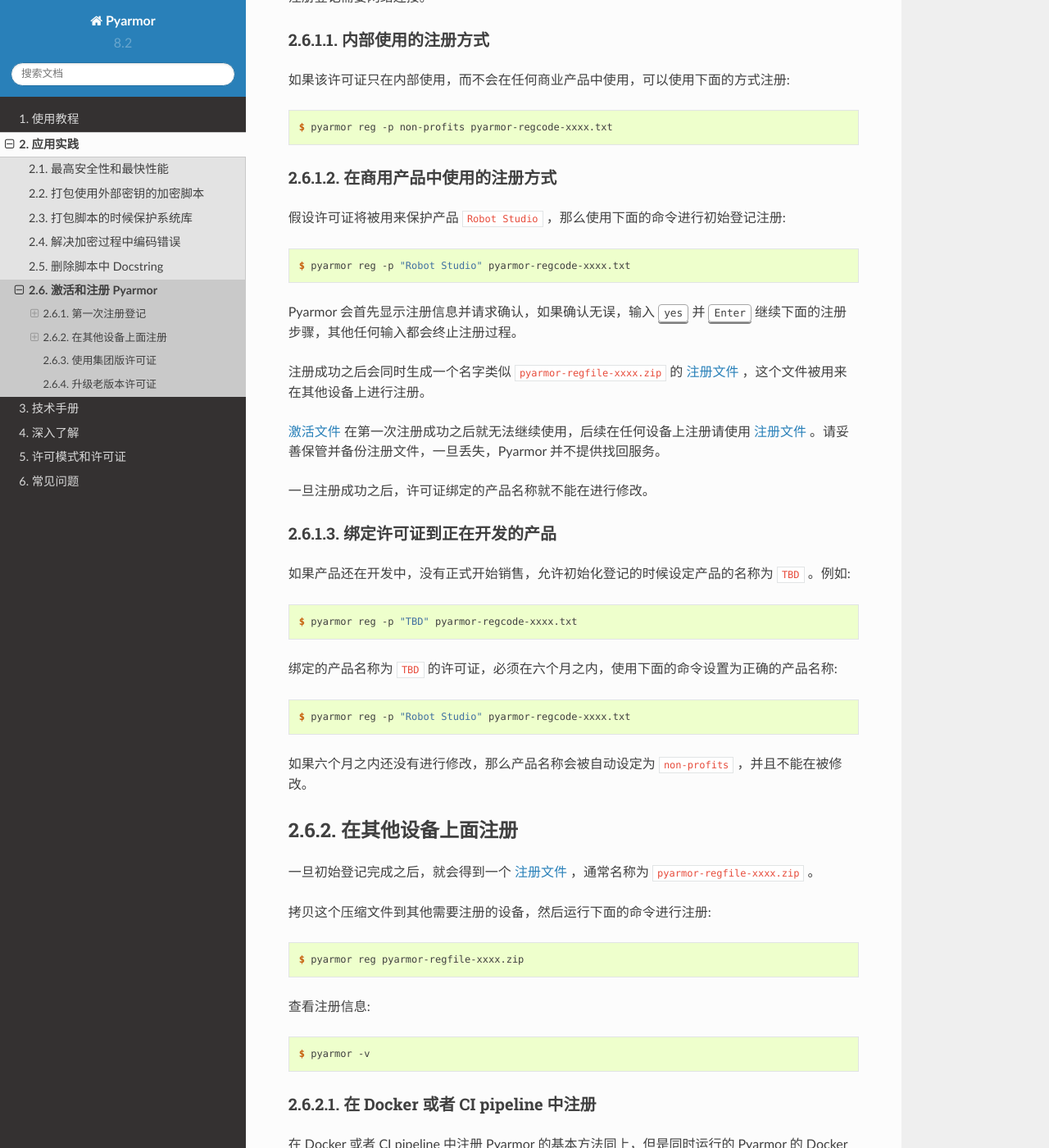
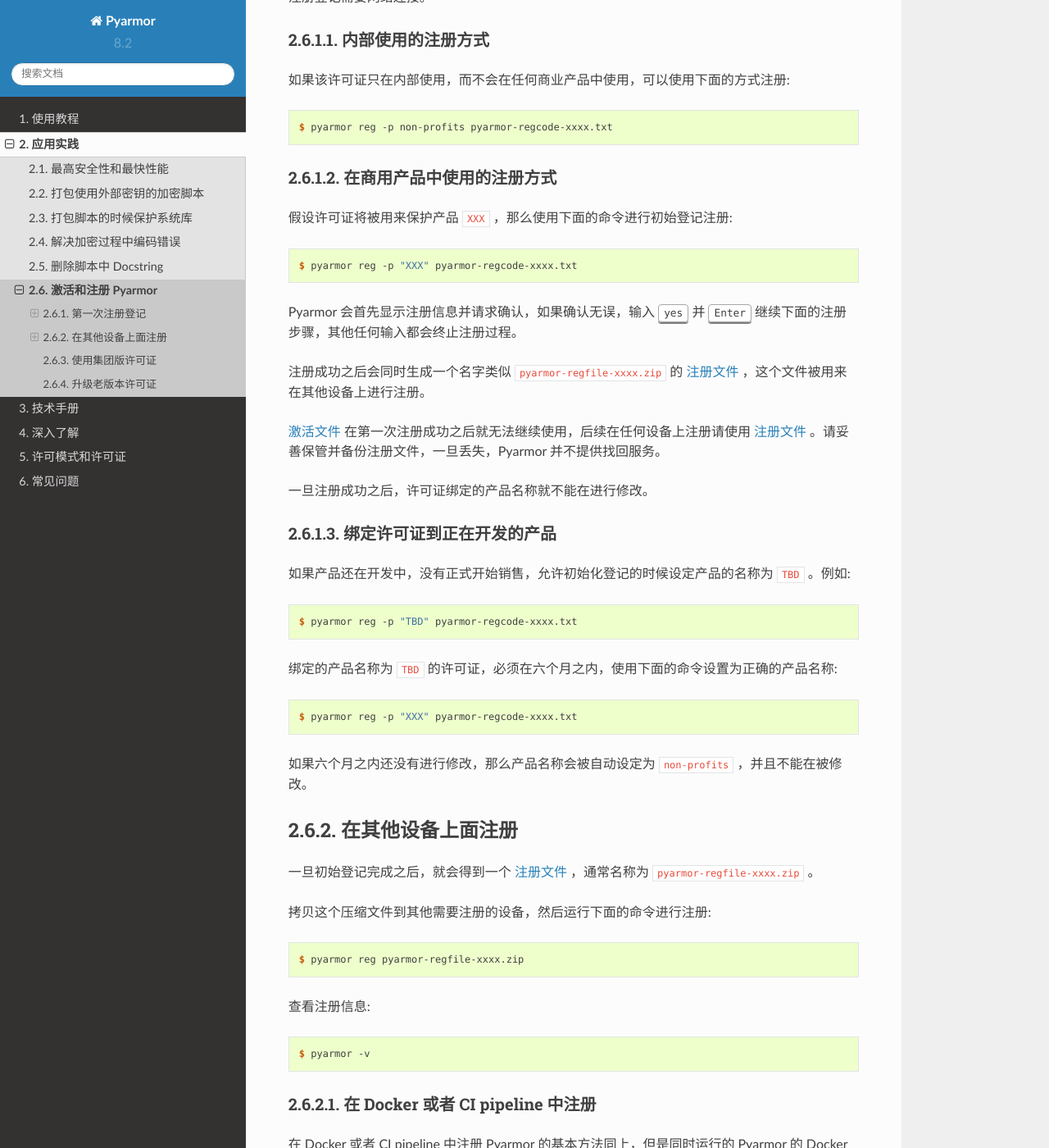
Before and after one commit to dashingsoft/pyarmor-docs-zh, a Sphinx documentation site: the page built from docs/how-to/register.rst, in a window 1280 px wide and 1400 px high, scrolled down 642 px. Shown: the whole window at 82% size. Built offline with Sphinx 7.4.7 and the Read the Docs theme 2.0.0, drawn with Linux system fonts in a browser that asks for light colours; pages that are not in the unit, such as notebooks, are missing from menus.

Commit message:
Refine sample

```diff
--- a/docs/how-to/register.rst
+++ b/docs/how-to/register.rst
@@ -30,9 +30,9 @@
 在商用产品中使用的注册方式
 --------------------------
 
-假设许可证将被用来保护产品 ``Robot Studio`` ，那么使用下面的命令进行初始登记注册::
+假设许可证将被用来保护产品 ``XXX`` ，那么使用下面的命令进行初始登记注册::
 
-    $ pyarmor reg -p "Robot Studio" pyarmor-regcode-xxxx.txt
+    $ pyarmor reg -p "XXX" pyarmor-regcode-xxxx.txt
 
 Pyarmor 会首先显示注册信息并请求确认，如果确认无误，输入 :kbd:`yes` 并 :kbd:`Enter` 继续下面的注册步骤，其他任何输入都会终止注册过程。
 
@@ -51,7 +51,7 @@
 
 绑定的产品名称为 ``TBD`` 的许可证，必须在六个月之内，使用下面的命令设置为正确的产品名称::
 
-    $ pyarmor reg -p "Robot Studio" pyarmor-regcode-xxxx.txt
+    $ pyarmor reg -p "XXX" pyarmor-regcode-xxxx.txt
 
 如果六个月之内还没有进行修改，那么产品名称会被自动设定为 ``non-profits`` ，并且不能在被修改。
 
@@ -86,9 +86,9 @@
 
 购买集团版许可证之后，一个 :file:`pyarmor-regcode-xxxx.txt` 的 :term:`激活文件` 会发送到注册邮箱中，这个文件用于第一次的注册登记。
 
-集团版许可证的第一次注册登记需要在有网络的设备上进行，首先安装 Pyarmor 8.2 以上版本，然后运行下面的命令进行初始登记，初始登记必须指定许可证绑定的产品名称，不允许使用 "TBD"，这里假设产品名称是 ``Robot``::
+集团版许可证的第一次注册登记需要在有网络的设备上进行，首先安装 Pyarmor 8.2 以上版本，然后运行下面的命令进行初始登记，初始登记必须指定许可证绑定的产品名称，不允许使用 "TBD"，这里假设产品名称是 ``XXX``::
 
-    $ pyarmor reg -p Robot pyarmor-regcode-xxxx.txt
+    $ pyarmor reg -p XXX pyarmor-regcode-xxxx.txt
 
 登记成功之后会生成相应的注册文件 ``pyarmor-regfile-xxxx.zip`` ，这个注册文件可用于后续的注册命令。
 
--- a/docs/licenses.rst
+++ b/docs/licenses.rst
@@ -196,9 +196,9 @@
 
 按照新的 `Pyarmor 最终用户许可协议`_ ，需要为每一个许可证指定产品名称。这也意味着，如果老的许可证是被用于多种产品的话，升级之后就只能用于其中的一个，其他产品还需要购买新的许可证。
 
-假定使用许可证的产品名称是 ``Robot Studio`` ，那么使用下面的命令进行升级::
+假定使用许可证的产品名称是 ``XXX`` ，那么使用下面的命令进行升级::
 
-    $ pyarmor reg -u -p "Robot Studio" pyarmor-regcode-xxxx.txt
+    $ pyarmor reg -u -p "XXX" pyarmor-regcode-xxxx.txt
 
 运行下面的命令检查升级后的许可证::
 
```
